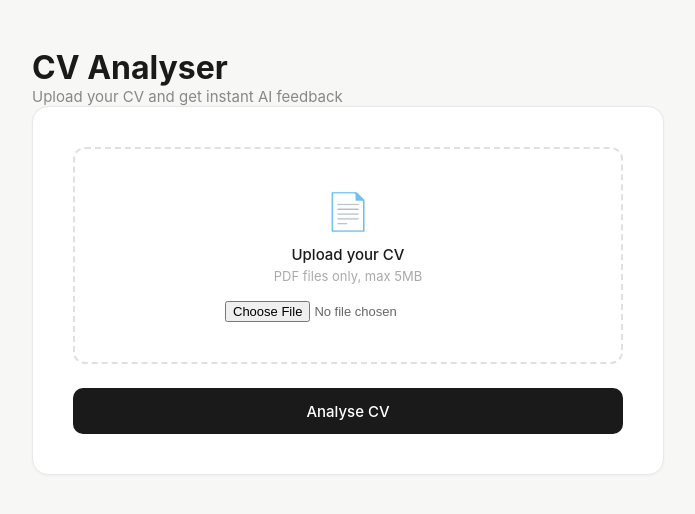
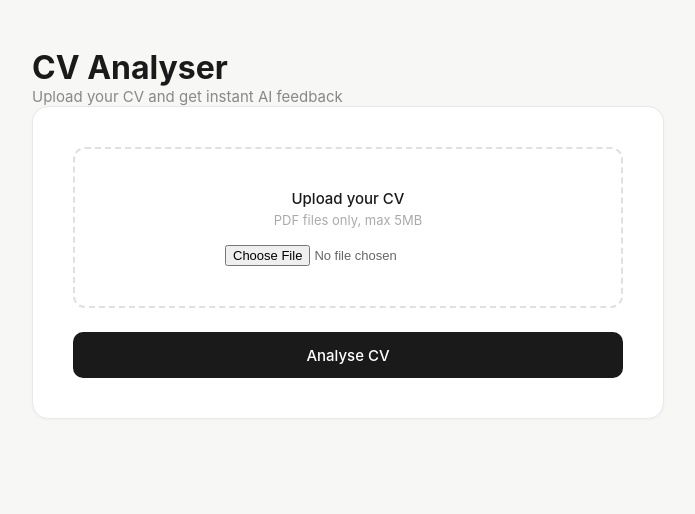
Before and after one commit to AglayaZ/CV-analyser, a Flask app: page / in a window 1280 px wide. Shown: the top 514 px of the page, without its empty margins (292-987 px from the left). Run offline with Flask 3, Linux system fonts and the light colour scheme.

Commit message:
Update index.html

```diff
--- a/templates/index.html
+++ b/templates/index.html
@@ -15,7 +15,6 @@
         <div class="upload-card">
             <form method="POST" enctype="multipart/form-data">
                 <div class="upload-area">
-                    <p class="upload-icon">📄</p>
                     <p class="upload-text">Upload your CV</p>
                     <p class="upload-hint">PDF files only, max 5MB</p>
                     <input type="file" name="cv" accept=".pdf" required>
```
